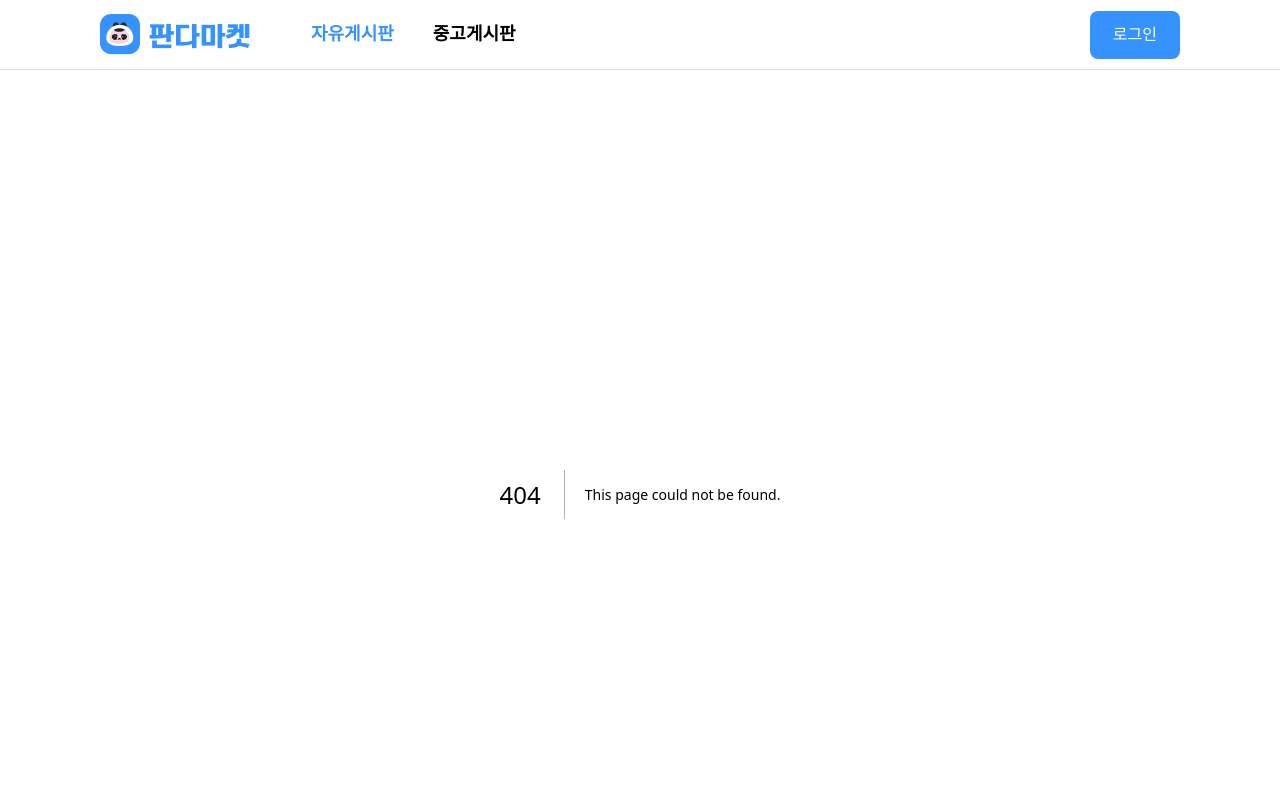
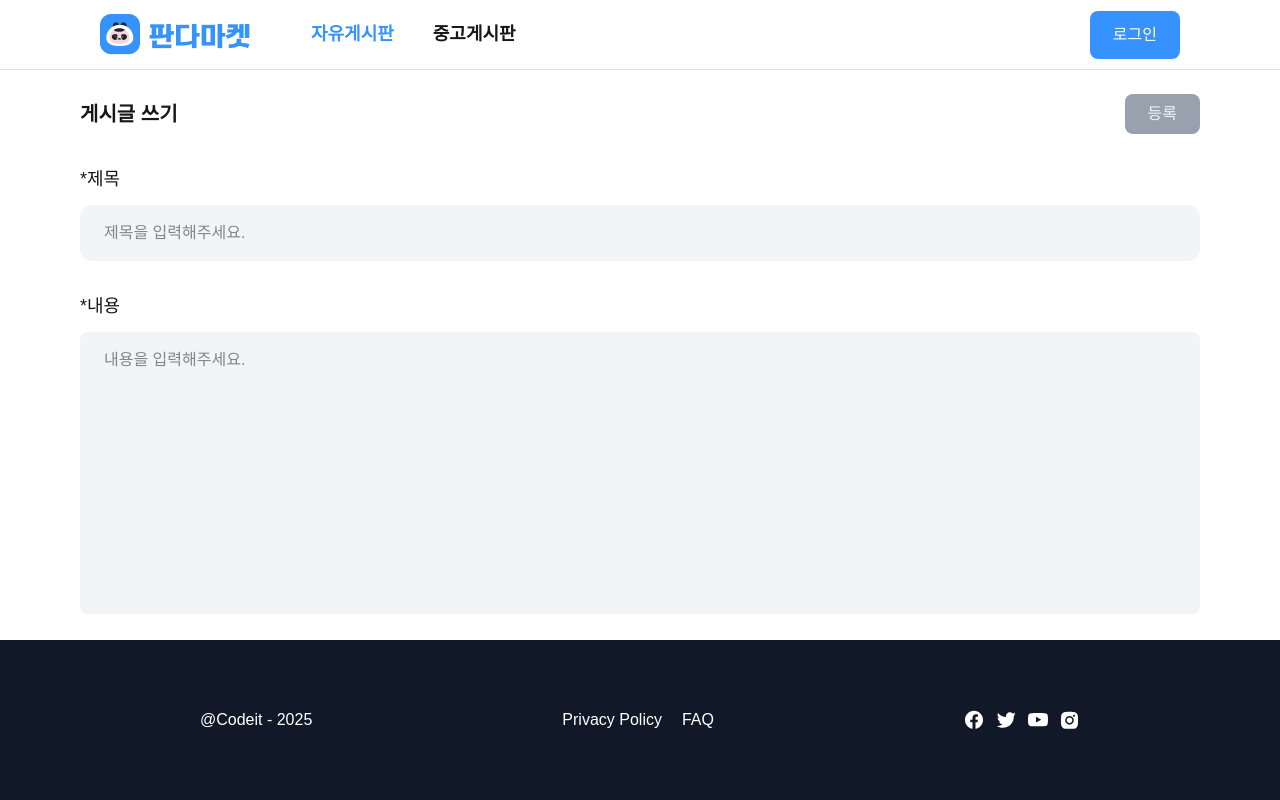
Before and after one commit to codeit-sprint-fullstack/9-sprint-mission-fe, a Next.js app: page /posts/write in a window 1280 px wide. Before the commit this address had no page. Shown: the top 800 px of the page. Built offline with nearby package versions, Linux system fonts and the light colour scheme.

Commit message:
feat: 컴포넌트 구조 개선 및 불필요한 파일 제거, 헤더 및 포스트 페이지 추가

```diff
--- a/src/Components/common/Header.jsx
+++ b/src/Components/common/Header.jsx
@@ -4,7 +4,7 @@ import Link from "next/link";
 
 export default function Header() {
   return (
-    <header className="flex justify-between items-center w-full h-[70px]  px-25  border-b border-[#DFDFDF] bg-[#fff] ">
+    <header className="flex justify-between items-center w-full h-[70px]  px-25  border-b border-[#DFDFDF] bg-white ">
       <div className="flex justify-center items-center ">
         <Image
           loading="eager"
--- a/src/features/postBest/PostBest.jsx
+++ b/src/Components/ui/postBest/PostBest.jsx
@@ -6,7 +6,7 @@ export default function PostBest({ post }) {
   const { title, author, date, likes, background, heart } = post;
 
   return (
-    <div className="px-6 py-6 pb-10 gap-6 bg-gray-50 rounded-b-lg">
+    <div className="px-6 my-6 mb-10 gap-6 bg-gray-50 rounded-b-lg">
       <article>
         <div className="flex flex-col gap-4 pb-[18px] ">
           <BestButton />
--- a/src/features/postList/PostList.jsx
+++ b/src/Components/ui/postList/PostList.jsx
@@ -1,4 +1,3 @@
-import React from "react";
 import PostListHeader from "./PostListHeader";
 import PostSearchBar from "./PostSearchBar";
 import PostCard from "./PostCard";
--- a/src/features/postList/PostListHeader.jsx
+++ b/src/Components/ui/postList/PostListHeader.jsx
@@ -1,3 +1,4 @@
+import Link from "next/link";
 import React from "react";
 
 export default function PostListHeader() {
@@ -6,7 +7,7 @@ export default function PostListHeader() {
       <div className="flex items-center justify-between">
         <h1 className="text-gray-900 text-[20px] font-bold">게시글</h1>
         <button className="flex h-10 p-[12px_23px] justify-center items-center rounded-lg bg-[#3692FF] rounded-5 text-white font-semibold text-[16px]">
-          글쓰기
+          <Link href="/posts/write">글쓰기</Link>
         </button>
       </div>
     </div>
--- a/src/features/postList/PostSearchBar.jsx
+++ b/src/Components/ui/postList/PostSearchBar.jsx
@@ -11,10 +11,10 @@ export default function PostSearchBar() {
           alt="searchIcon"
           width={20}
           height={20}
-          className="absolute mt-3 ml-3"
+          className="absolute top-1/2 -translate-y-1/2 left-4"
         />
         <input
-          className="w-[800px] h-7 p-[20px_20px_20px_16px]  bg-gray-100 rounded-xl "
+          className="w-[800px] h-7 px-[50px] py-5  bg-gray-100 rounded-xl "
           type="text"
           placeholder="검색할 상품을 입력해주세요"
         />
--- a/src/app/layout.jsx
+++ b/src/app/layout.jsx
@@ -2,6 +2,7 @@ import { Geist, Geist_Mono } from "next/font/google";
 import "@/app/styles/globals.css";
 import Header from "@/components/common/Header";
 import Footer from "@/components/common/Footer";
+import PostsPage from "./posts/page";
 
 const geistSans = Geist({
   variable: "--font-geist-sans",
--- a/src/app/page.jsx
+++ b/src/app/page.jsx
@@ -1,6 +1,7 @@
 import { posts } from "@/data/posts";
-import PostList from "@/features/postList/PostList";
-import PostBestList from "@/features/postBest/PostBestList";
+import PostList from "@/components/ui/postList/PostList";
+import PostBestList from "@/components/ui/postBest/PostBestList";
+import ClientRedirectPush from "./posts/page";
 
 export default function Home() {
   const bests = posts
@@ -8,13 +9,13 @@ export default function Home() {
     .sort((a, b) => b.likes - a.likes)
     .slice(0, 3);
   return (
-    <div>
+    <main>
       <section>
         <PostBestList posts={bests} />
       </section>
       <section>
         <PostList posts={posts} />
       </section>
-    </div>
+    </main>
   );
 }
--- /dev/null
+++ b/src/app/posts/[id]/page.jsx
@@ -0,0 +1,5 @@
+import React from "react";
+
+export default function detailPage() {
+  return <div>detailPage</div>;
+}
--- /dev/null
+++ b/src/app/posts/page.jsx
@@ -0,0 +1,14 @@
+"use client";
+
+import { useRouter } from "next/navigation";
+import React, { useEffect } from "react";
+
+export default function PostsPage() {
+  const router = useRouter();
+
+  useEffect(() => {
+    router.push("/posts");
+  }, [router]);
+
+  return <div className="text-red-500">이동중입니다.</div>;
+}
--- /dev/null
+++ b/src/app/posts/write/page.jsx
@@ -0,0 +1,28 @@
+import React from "react";
+
+export default function WritePage() {
+  return (
+    <article>
+      <div className="flex justify-between items-center pb-8">
+        <h1 className="text-xl font-bold leading-8 text-#1F2937">
+          게시글 쓰기
+        </h1>
+        <button className="flex h-10 bg-gray-400 px-[23px] py-3 items-center rounded-lg text-[16px] text-gray-100">
+          등록
+        </button>
+      </div>
+      <div className="pb-8">
+        <h2 className="text-#1F2937 text-[18px] pb-3">*제목</h2>
+        <div className="flex h-14 px-6 py-4 bg-gray-100 rounded-xl ">
+          <input type="text" placeholder="제목을 입력해주세요." />
+        </div>
+      </div>
+      <div>
+        <h2 className="text-#1F2937 text-[18px] pb-3">*내용</h2>
+        <div className=" h-[282px] py-4 px-6 bg-gray-100 rounded-lg">
+          <input type="text" placeholder="내용을 입력해주세요." />
+        </div>
+      </div>
+    </article>
+  );
+}
```
Also changed, not shown: src/Components/ui/postBest/PostBestList.jsx (renamed from src/features/postBest/PostBestList.jsx), src/Components/ui/postList/PostCard.jsx (renamed from src/features/postList/PostCard.jsx), 1 other file (tests, documents, lock files or other folders).
